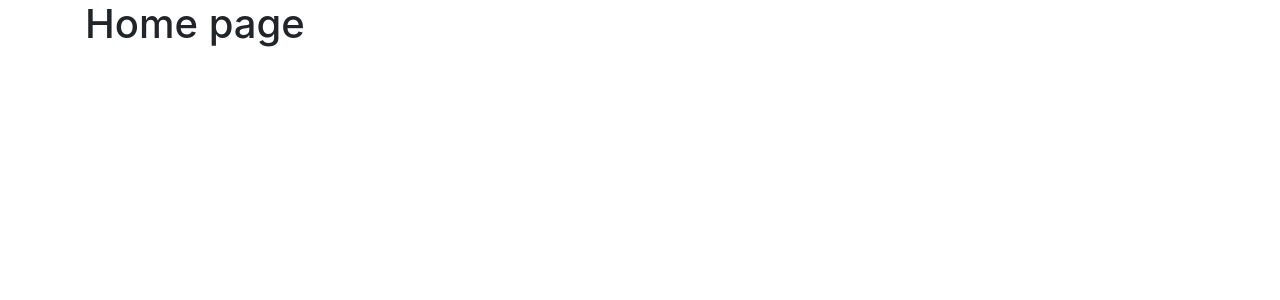
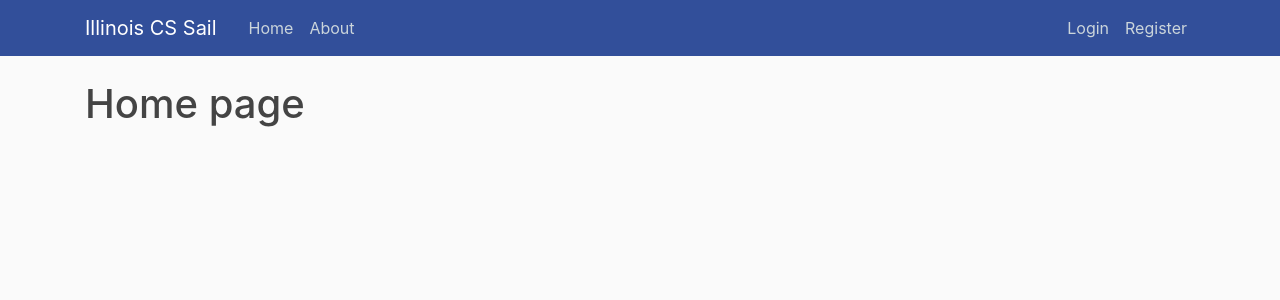
Before and after one commit to remyang55/sail-website, a Django app: page / in a window 1280 px wide. Shown: the top 300 px of the page. Run offline with Django 3.2, Linux system fonts and the light colour scheme; some libraries are stand-ins or nearby versions.

Commit message:
Add navbar and basic about page

```diff
--- /dev/null
+++ b/sail/public/static/public/main.css
@@ -0,0 +1,25 @@
+body {
+    background: #fafafa;
+    color: #333333;
+    margin-top: 5rem;
+}
+
+h1, h2, h3, h4, h5, h6 {
+    color: #444444;
+}
+
+.bg-sail-color {
+    background-color: #324f9a;
+}
+
+.site-header .navbar-nav .nav-link {
+    color: #cbd5db;
+}
+
+.site-header .navbar-nav .nav-link:hover {
+    color: #ffffff;
+}
+
+.site-header .navbar-nav .nav-link.active {
+    font-weight: 500;
+}
--- /dev/null
+++ b/sail/public/templates/public/about.html
@@ -0,0 +1,4 @@
+{% extends "public/base.html" %}
+{% block content %}
+    <h1>About page</h1>
+{% endblock content %}
--- a/sail/public/templates/public/base.html
+++ b/sail/public/templates/public/base.html
@@ -1,3 +1,4 @@
+{% load static %}
 <!DOCTYPE html>
 <html lang="en">
 <head>
@@ -8,6 +9,8 @@
     <!-- Bootstrap CSS -->
     <link rel="stylesheet" href="https://maxcdn.bootstrapcdn.com/bootstrap/4.0.0/css/bootstrap.min.css" integrity="sha384-Gn5384xqQ1aoWXA+058RXPxPg6fy4IWvTNh0E263XmFcJlSAwiGgFAW/dAiS6JXm" crossorigin="anonymous">
 
+    <link rel="stylesheet" type="text/css" href="{% static 'public/main.css' %}">
+
     {% if title %}
         <title>Illinois CS Sail - {{ title }}</title>
     {% else %}
@@ -15,6 +18,28 @@
     {% endif %}
 </head>
 <body>
+    <header class="site-header">
+        <nav class="navbar navbar-expand-md navbar-dark fixed-top bg-sail-color">
+            <div class="container">
+                <a class="navbar-brand mr-4" href="{% url 'sail-home' %}">Illinois CS Sail</a>
+                <button class="navbar-toggler" type="button" data-toggle="collapse" data-target="#navbarToggle" aria-controls="navbarToggle" aria-expanded="false" aria-label="Toggle navigation">
+                    <span class="navbar-toggler-icon"></span>
+                </button>
+                <div class="collapse navbar-collapse" id="navbarToggle">
+                    <div class="navbar-nav mr-auto">
+                        <a class="nav-item nav-link" href="{% url 'sail-home' %}">Home</a>
+                        <a class="nav-item nav-link" href="{% url 'sail-about' %}">About</a>
+                    </div>
+
+                    <!-- Navbar Right Side -->
+                    <div class="navbar-nav">
+                        <a class="nav-item nav-link" href="#">Login</a>
+                        <a class="nav-item nav-link" href="#">Register</a>
+                    </div>
+                </div>
+            </div>
+        </nav>
+    </header>
     <div class="container">
         {% block content %}{% endblock content %}
     </div>
--- a/sail/public/urls.py
+++ b/sail/public/urls.py
@@ -3,4 +3,5 @@ from . import views
 
 urlpatterns = [
     path('', views.home, name='sail-home'),
+    path('about/', views.about, name='sail-about'),
 ]
--- a/sail/public/views.py
+++ b/sail/public/views.py
@@ -2,3 +2,6 @@ from django.shortcuts import render
 
 def home(request):
     return render(request, 'public/home.html')
+
+def about(request):
+    return render(request, 'public/about.html', {'title':'About'})
```
